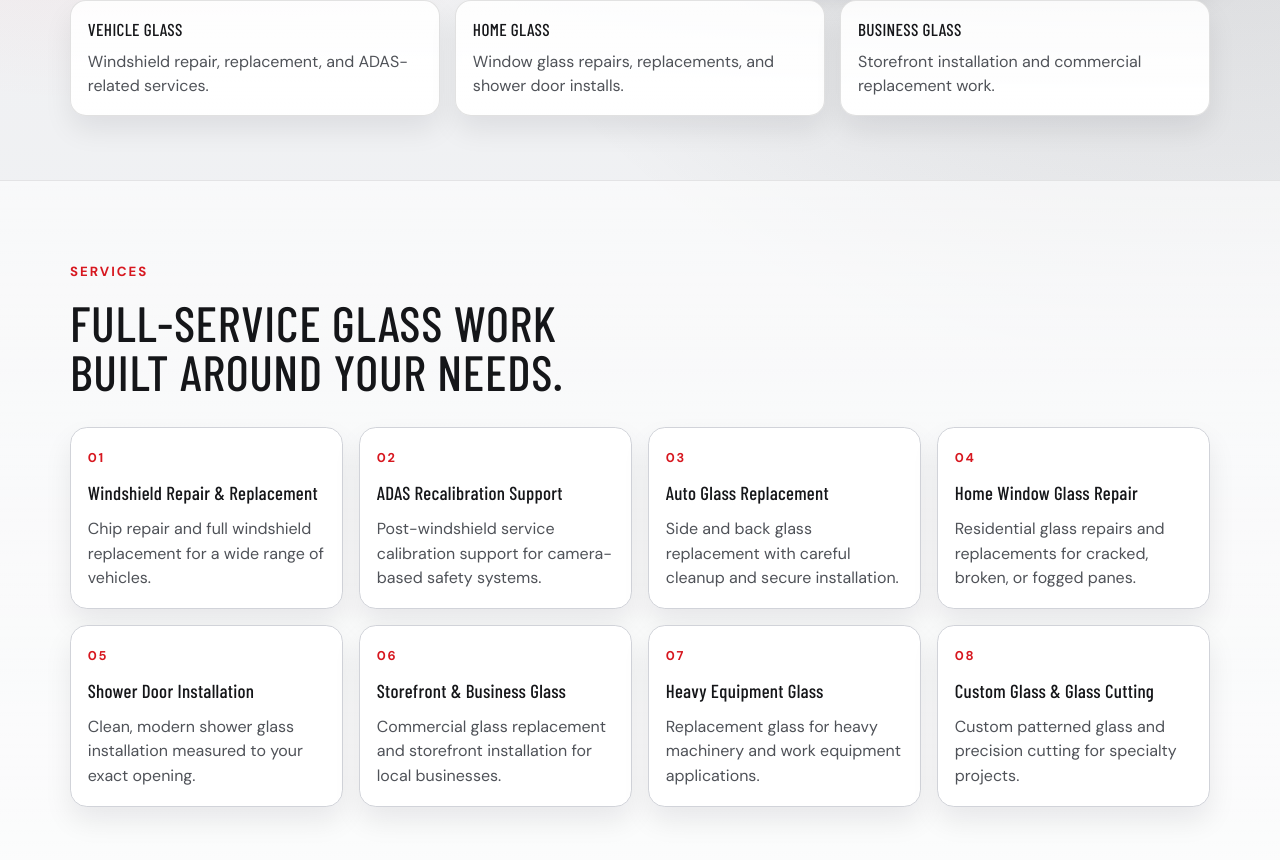
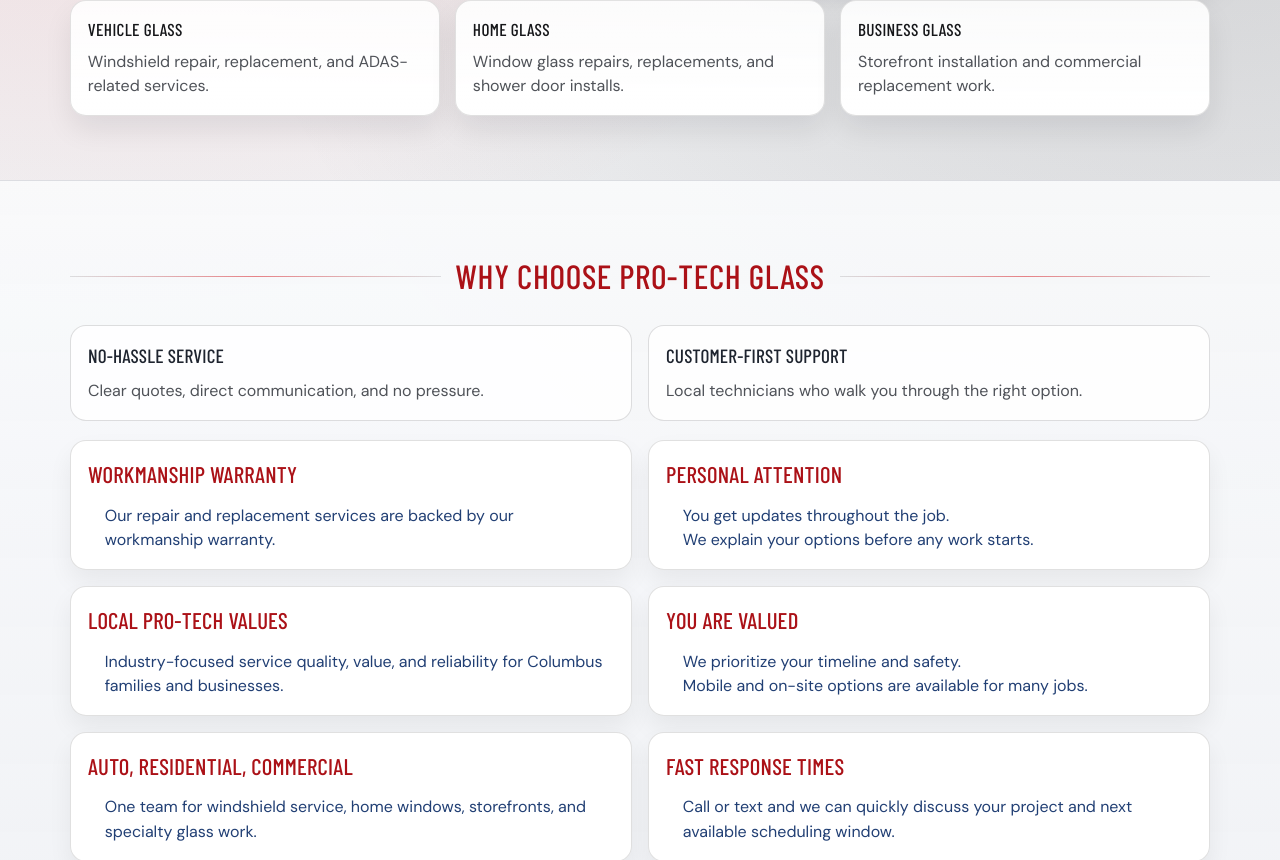
Before and after one commit to flowsyncsolutions/protechglass, a Next.js app: page / in a window 1280 px wide. Shown: the part 860-1720 px from the top of the page. Built offline with nearby package versions, Linux system fonts and the light colour scheme.

Commit message:
Update site

```diff
--- a/app/globals.css
+++ b/app/globals.css
@@ -351,6 +351,108 @@ a {
   line-height: 1.53;
 }
 
+.choose-section {
+  padding-top: 4.4rem;
+  padding-bottom: 4.6rem;
+  background: linear-gradient(
+    180deg,
+    rgba(250, 251, 252, 0.9) 0%,
+    rgba(241, 243, 247, 0.86) 100%
+  );
+  border-top: 1px solid rgba(17, 18, 22, 0.09);
+  border-bottom: 1px solid rgba(17, 18, 22, 0.09);
+}
+
+.line-heading {
+  display: flex;
+  align-items: center;
+  gap: 0.92rem;
+}
+
+.line-heading span {
+  height: 1px;
+  flex: 1;
+  background: linear-gradient(
+    90deg,
+    rgba(17, 18, 22, 0.12),
+    rgba(215, 23, 31, 0.52),
+    rgba(17, 18, 22, 0.12)
+  );
+}
+
+.line-heading h2 {
+  margin: 0;
+  color: var(--brand-dark);
+  font-size: clamp(1.5rem, 3.4vw, 2.1rem);
+  letter-spacing: 0.02em;
+  text-transform: uppercase;
+  font-family: var(--font-heading), "Franklin Gothic Medium", sans-serif;
+  text-align: center;
+}
+
+.trust-grid {
+  margin-top: 1.5rem;
+  display: grid;
+  gap: 1rem;
+  grid-template-columns: repeat(2, minmax(0, 1fr));
+}
+
+.trust-item {
+  border-radius: 1rem;
+  border: 1px solid rgba(17, 18, 22, 0.14);
+  background: rgba(255, 255, 255, 0.86);
+  padding: 1rem 1.06rem;
+}
+
+.trust-item h3 {
+  margin: 0;
+  color: #1e242f;
+  text-transform: uppercase;
+  font-size: 1.2rem;
+  letter-spacing: 0.01em;
+  font-family: var(--font-heading), "Franklin Gothic Medium", sans-serif;
+}
+
+.trust-item p {
+  margin: 0.5rem 0 0;
+  color: var(--muted);
+  line-height: 1.56;
+}
+
+.choose-grid {
+  margin-top: 1.2rem;
+  display: grid;
+  gap: 1rem;
+  grid-template-columns: repeat(2, minmax(0, 1fr));
+}
+
+.choose-card {
+  border-radius: 1rem;
+  border: 1px solid rgba(17, 18, 22, 0.13);
+  background: rgba(255, 255, 255, 0.96);
+  padding: 1rem 1.06rem;
+  box-shadow: 0 12px 24px rgba(17, 18, 22, 0.06);
+}
+
+.choose-card h3 {
+  margin: 0;
+  color: var(--brand-dark);
+  font-size: 1.42rem;
+  font-family: var(--font-heading), "Franklin Gothic Medium", sans-serif;
+  text-transform: uppercase;
+  letter-spacing: 0.01em;
+}
+
+.choose-card ul {
+  margin: 0.78rem 0 0;
+  padding-left: 1.05rem;
+}
+
+.choose-card li {
+  color: #213f74;
+  line-height: 1.54;
+}
+
 .section-surface {
   background: linear-gradient(
     180deg,
@@ -659,6 +761,8 @@ a {
   }
 
   .stat-grid,
+  .trust-grid,
+  .choose-grid,
   .process-grid,
   .contact-list {
     grid-template-columns: 1fr;
@@ -676,6 +780,14 @@ a {
 
   .brand-subtitle {
     display: none;
+  }
+
+  .line-heading {
+    gap: 0.66rem;
+  }
+
+  .line-heading h2 {
+    font-size: 1.28rem;
   }
 
   .service-grid {
--- a/app/page.tsx
+++ b/app/page.tsx
@@ -90,6 +90,50 @@ const highlightItems = [
   "Call or text for quotes",
 ];
 
+const trustHighlights = [
+  {
+    title: "No-Hassle Service",
+    description: "Clear quotes, direct communication, and no pressure.",
+  },
+  {
+    title: "Customer-First Support",
+    description: "Local technicians who walk you through the right option.",
+  },
+];
+
+const whyChooseItems = [
+  {
+    title: "Workmanship Warranty",
+    points: ["Our repair and replacement services are backed by our workmanship warranty."],
+  },
+  {
+    title: "Personal Attention",
+    points: [
+      "You get updates throughout the job.",
+      "We explain your options before any work starts.",
+    ],
+  },
+  {
+    title: "Local Pro-Tech Values",
+    points: ["Industry-focused service quality, value, and reliability for Columbus families and businesses."],
+  },
+  {
+    title: "You Are Valued",
+    points: [
+      "We prioritize your timeline and safety.",
+      "Mobile and on-site options are available for many jobs.",
+    ],
+  },
+  {
+    title: "Auto, Residential, Commercial",
+    points: ["One team for windshield service, home windows, storefronts, and specialty glass work."],
+  },
+  {
+    title: "Fast Response Times",
+    points: ["Call or text and we can quickly discuss your project and next available scheduling window."],
+  },
+];
+
 export default function Home() {
   const year = new Date().getFullYear();
 
@@ -113,6 +157,7 @@ export default function Home() {
           </a>
 
           <nav className="nav-links" aria-label="Primary navigation">
+            <a href="#why-us">Why Us</a>
             <a href="#services">Services</a>
             <a href="#process">Process</a>
             <a href="#coverage">Coverage</a>
@@ -205,6 +250,46 @@ export default function Home() {
                 <h2>Business Glass</h2>
                 <p>Storefront installation and commercial replacement work.</p>
               </article>
+            </div>
+          </div>
+        </section>
+
+        <section className="section choose-section" id="why-us">
+          <div className="container">
+            <div className="line-heading">
+              <span aria-hidden="true" />
+              <h2>Why Choose Pro-Tech Glass</h2>
+              <span aria-hidden="true" />
+            </div>
+
+            <div className="trust-grid">
+              {trustHighlights.map((item, index) => (
+                <article
+                  className="trust-item reveal"
+                  key={item.title}
+                  style={{ animationDelay: `${0.08 * index}s` }}
+                >
+                  <h3>{item.title}</h3>
+                  <p>{item.description}</p>
+                </article>
+              ))}
+            </div>
+
+            <div className="choose-grid">
+              {whyChooseItems.map((item, index) => (
+                <article
+                  className="choose-card reveal"
+                  key={item.title}
+                  style={{ animationDelay: `${0.1 + 0.05 * index}s` }}
+                >
+                  <h3>{item.title}</h3>
+                  <ul>
+                    {item.points.map((point) => (
+                      <li key={point}>{point}</li>
+                    ))}
+                  </ul>
+                </article>
+              ))}
             </div>
           </div>
         </section>
```
